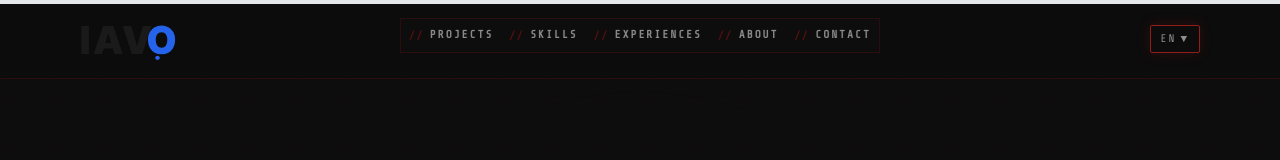
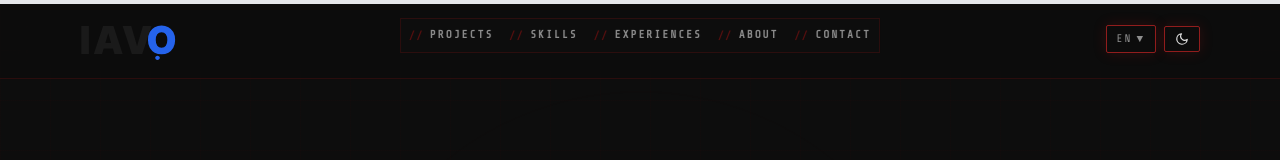
Before and after one commit to Rktmmnrn/MyPortfolio, a React (Vite) app in the folder MyPortfolio/: page / in a window 1280 px wide. Shown: the top 160 px of the page. Built offline with nearby package versions, Linux system fonts and the light colour scheme.

Commit message:
integration light mode en cour...

```diff
--- a/MyPortfolio/src/App.tsx
+++ b/MyPortfolio/src/App.tsx
@@ -24,7 +24,6 @@ function App() {
         <BrowserRouter>
           <Routes>
             <Route path="/" element={<Home />} />
-            {/* Not found page */}
             <Route path="*" element={<NotFound />} />
           </Routes>
         </BrowserRouter>
--- /dev/null
+++ b/MyPortfolio/src/component/ui/ThemeToogle.tsx
@@ -0,0 +1,20 @@
+import { FiSun, FiMoon } from 'react-icons/fi';
+import { Theme } from '../../types/theme';
+
+type ThemeToggleProps = {
+  theme: Theme;
+  onToggle: () => void;
+};
+
+const ThemeToggle = ({ theme, onToggle }: ThemeToggleProps) => (
+  <button
+    onClick={onToggle}
+    className="theme-toggle"
+    aria-label={theme === 'dark' ? 'Switch to light mode' : 'Switch to dark mode'}
+    title={theme === 'dark' ? 'Switch to light mode' : 'Switch to dark mode'}
+  >
+    {theme === 'dark' ? <FiSun size={14} /> : <FiMoon size={14} />}
+  </button>
+);
+
+export default ThemeToggle;
--- a/MyPortfolio/src/sections/Header.tsx
+++ b/MyPortfolio/src/sections/Header.tsx
@@ -1,22 +1,25 @@
 import Logo from '/Logo.svg';
 import { Language } from '../data/i18n';
 import LanguageSelector from '../component/ui/LanguageSelector';
-// import Available from '../component/ui/Available';
+import { Theme } from '../types/theme';
+import ThemeToggle from '../component/ui/ThemeToogle'
 
 type HeaderProps = {
   scrolled: boolean;
   lang: Language;
   setLang: (lang: Language) => void;
+  theme: Theme;
+  toggleTheme: () => void;
 };
 
-const Header = ({ scrolled, lang, setLang }: HeaderProps) => (
+const Header = ({ scrolled, lang, setLang, theme, toggleTheme }: HeaderProps) => (
   <header className={scrolled ? 'scrolled' : ''}>
     {/* Logo */}
     <figure className={scrolled ? 'scrolled' : ''}>
       <img src={Logo} alt="Logo" />
     </figure>
 
-    <div className="flex flex-col items-center w-auto gap-2">
+    <div className="flex flex-row items-center w-auto gap-2">
       {/* Badge disponibilité */}
       {/* <Available lang={lang} /> */}
 
@@ -24,6 +27,8 @@ const Header = ({ scrolled, lang, setLang }: HeaderProps) => (
       <LanguageSelector
         lang={lang}
         setLang={setLang} />
+
+      <ThemeToggle theme={theme} onToggle={toggleTheme} />
     </div>
   </header>
 );
--- a/MyPortfolio/src/styles/styleHN.css
+++ b/MyPortfolio/src/styles/styleHN.css
@@ -129,7 +129,7 @@
 }
 
 /* ════════════════════════════════════════════
-   VARIABLES CSS
+   VARIABLES CSS -- Dark par defaut
 ════════════════════════════════════════════ */
 :root {
   --red: #b41414;
@@ -161,6 +161,7 @@ body {
   background-color: var(--bg);
   color: var(--text-1);
   font-family: var(--sans);
+  transition: background-color 0.3s ease, color 0.3s ease;
 }
 
 /* Grille de fond subtile */
--- /dev/null
+++ b/MyPortfolio/src/types/theme.ts
@@ -0,0 +1 @@
+export type Theme = 'dark' | 'light';
```
